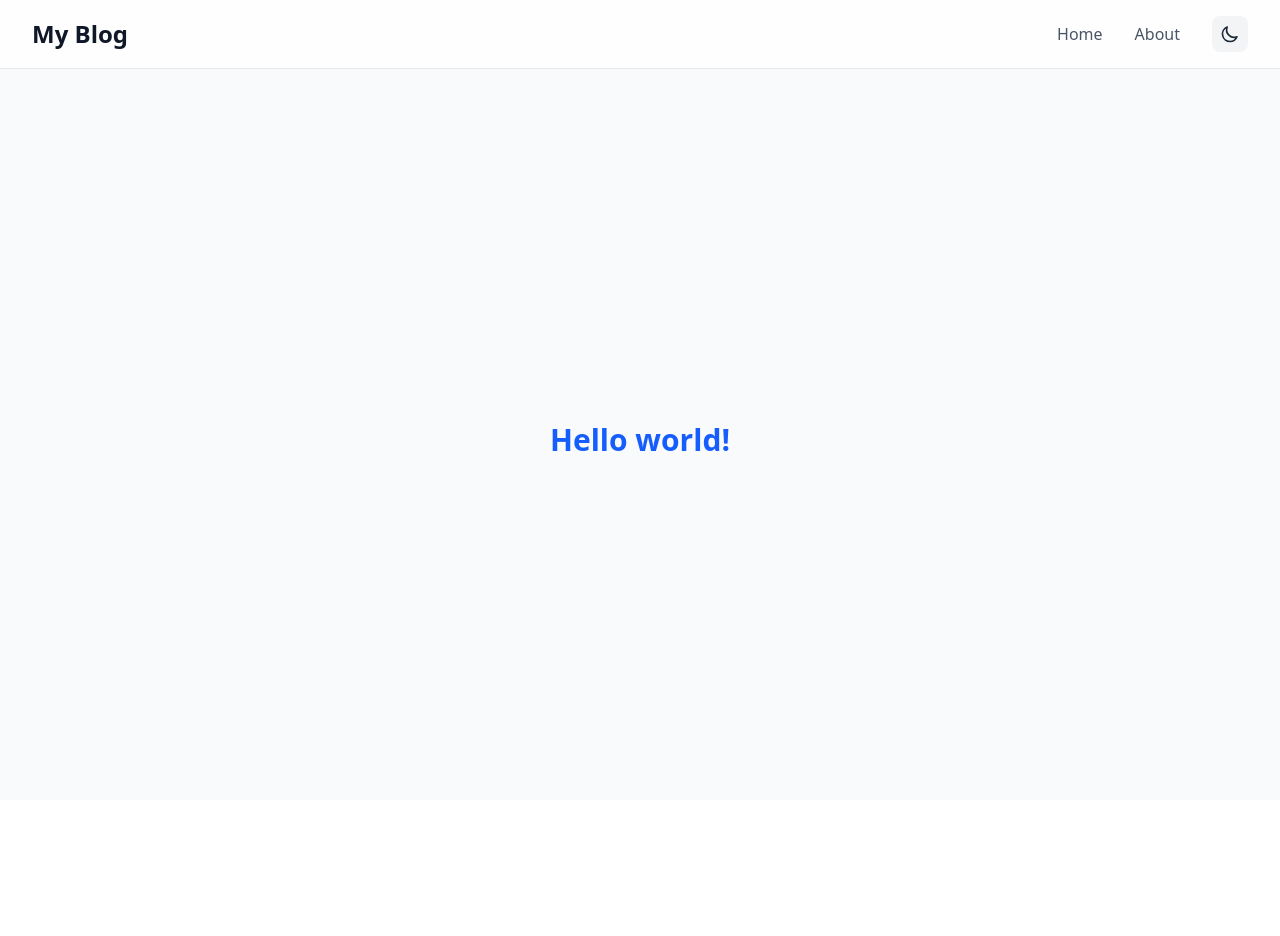
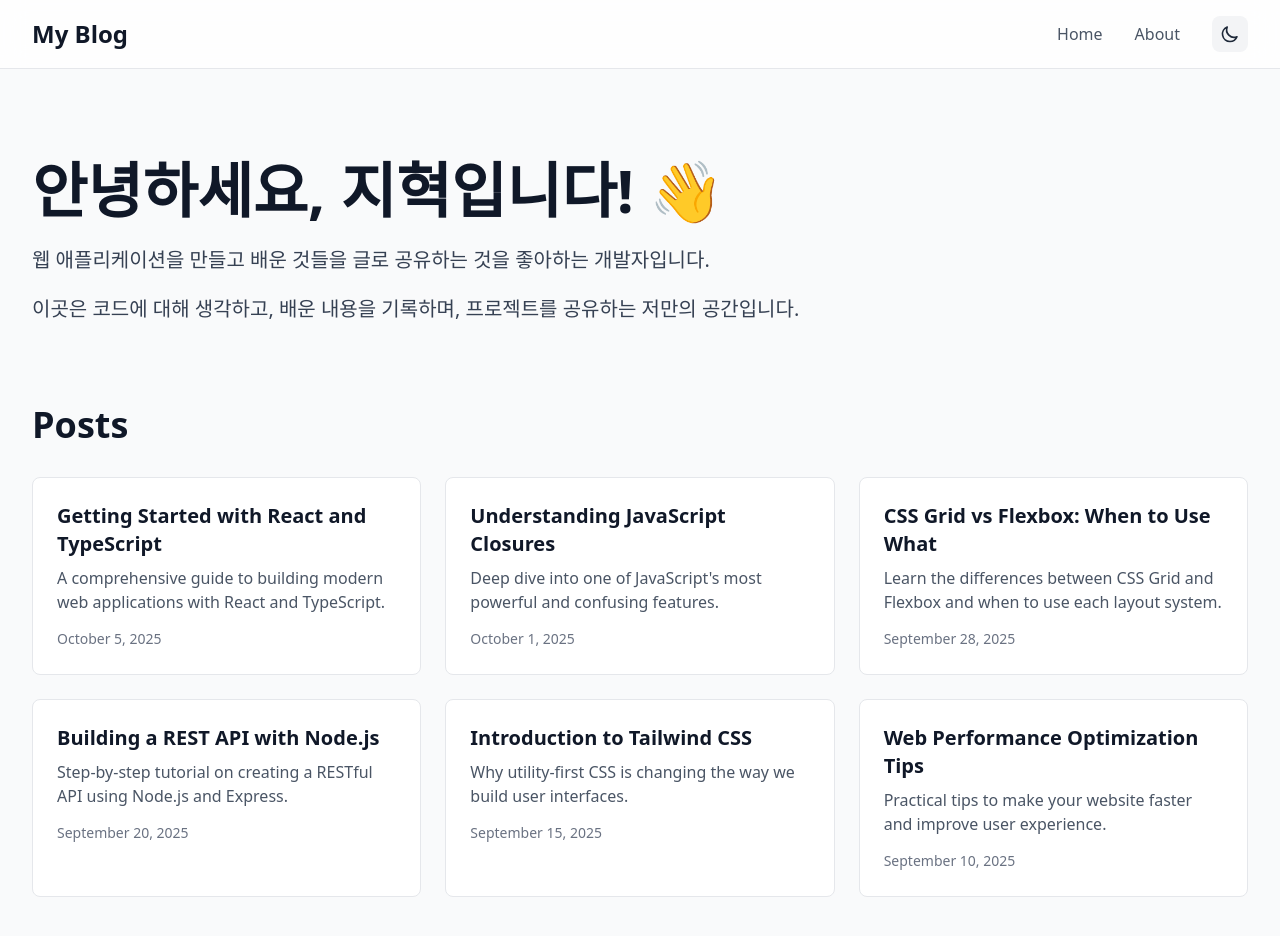
Before and after one commit to jihyukma123/blog, a React (Vite) app: page / in a window 1280 px wide. Shown: the top 936 px of the page. Before the commit the page ends 800 px from the top, so only its background shows below. Built offline with nearby package versions, Linux system fonts and the light colour scheme.

Commit message:
Add Introduction/Posts components

```diff
--- a/src/App.tsx
+++ b/src/App.tsx
@@ -1,5 +1,8 @@
 import { ThemeProvider } from "./contexts/ThemeContext";
 import { Header } from "./components/Header";
+import Introduction from "./components/Introduction";
+import ContentSection from "./components/ContentSection";
+import { blogPosts } from "./data/mockData";
 
 function App() {
   return (
@@ -7,13 +10,10 @@ function App() {
       <div className="min-h-screen bg-gray-50 dark:bg-gray-950 text-gray-900 dark:text-gray-100 transition-colors duration-300">
         <Header />
 
-        {/* Main Content - padding-top to account for fixed header */}
         <main className="pt-20">
-          <div className="flex items-center justify-center min-h-[calc(100vh-5rem)]">
-            <h1 className="text-3xl font-bold text-blue-600 dark:text-blue-400">
-              Hello world!
-            </h1>
-          </div>
+          <Introduction />
+
+          <ContentSection title="Posts" items={blogPosts} sectionId="posts" />
         </main>
       </div>
     </ThemeProvider>
--- /dev/null
+++ b/src/components/ArticleCard.tsx
@@ -0,0 +1,36 @@
+import React from "react";
+
+interface ArticleCardProps {
+  title: string;
+  description: string;
+  date: string;
+  link: string;
+}
+
+const ArticleCard: React.FC<ArticleCardProps> = ({
+  title,
+  description,
+  date,
+  link,
+}) => {
+  return (
+    <a
+      href={link}
+      className="block p-6 rounded-lg border border-gray-200 dark:border-gray-800
+                 bg-white dark:bg-gray-900
+                 hover:border-blue-500 dark:hover:border-blue-400
+                 transition-all duration-200
+                 hover:shadow-md dark:hover:shadow-blue-900/20"
+    >
+      <h3 className="text-xl font-semibold mb-2 text-gray-900 dark:text-gray-100">
+        {title}
+      </h3>
+      <p className="text-gray-600 dark:text-gray-400 mb-3 line-clamp-2">
+        {description}
+      </p>
+      <time className="text-sm text-gray-500 dark:text-gray-500">{date}</time>
+    </a>
+  );
+};
+
+export default ArticleCard;
--- /dev/null
+++ b/src/components/ContentSection.tsx
@@ -0,0 +1,38 @@
+import React from "react";
+import ArticleCard from "./ArticleCard";
+import type { Article } from "../types";
+
+interface ContentSectionProps {
+  title: string;
+  items: Article[];
+  sectionId: string;
+}
+
+const ContentSection: React.FC<ContentSectionProps> = ({
+  title,
+  items,
+  sectionId,
+}) => {
+  return (
+    <section id={sectionId} className="w-full pt-0 pb-12">
+      <div className="max-w-7xl mx-auto px-8">
+        <h2 className="text-3xl md:text-4xl font-bold text-gray-900 dark:text-gray-100 mb-8">
+          {title}
+        </h2>
+        <div className="grid grid-cols-1 md:grid-cols-2 lg:grid-cols-3 gap-6">
+          {items.map((item) => (
+            <ArticleCard
+              key={item.id}
+              title={item.title}
+              description={item.description}
+              date={item.date}
+              link={item.link}
+            />
+          ))}
+        </div>
+      </div>
+    </section>
+  );
+};
+
+export default ContentSection;
--- /dev/null
+++ b/src/components/Introduction.tsx
@@ -0,0 +1,25 @@
+import React from "react";
+
+const Introduction: React.FC = () => {
+  return (
+    <section className="w-full py-12 md:py-20">
+      <div className="max-w-7xl mx-auto px-8">
+        <div className="max-w-3xl">
+          <h1 className="text-4xl md:text-5xl lg:text-6xl font-bold mb-6 text-gray-900 dark:text-gray-100">
+            안녕하세요, 지혁입니다! 👋
+          </h1>
+          <p className="text-lg md:text-xl text-gray-700 dark:text-gray-300 mb-4 leading-relaxed">
+            웹 애플리케이션을 만들고 배운 것들을 글로 공유하는 것을 좋아하는
+            개발자입니다.
+          </p>
+          <p className="text-lg md:text-xl text-gray-700 dark:text-gray-300 leading-relaxed">
+            이곳은 코드에 대해 생각하고, 배운 내용을 기록하며, 프로젝트를
+            공유하는 저만의 공간입니다.
+          </p>
+        </div>
+      </div>
+    </section>
+  );
+};
+
+export default Introduction;
--- /dev/null
+++ b/src/data/mockData.ts
@@ -0,0 +1,154 @@
+import type { Article, Note, Project } from "../types";
+
+export const blogPosts: Article[] = [
+  {
+    id: "blog-1",
+    title: "Getting Started with React and TypeScript",
+    description:
+      "A comprehensive guide to building modern web applications with React and TypeScript.",
+    date: "October 5, 2025",
+    link: "/blog/react-typescript",
+  },
+  {
+    id: "blog-2",
+    title: "Understanding JavaScript Closures",
+    description:
+      "Deep dive into one of JavaScript's most powerful and confusing features.",
+    date: "October 1, 2025",
+    link: "/blog/javascript-closures",
+  },
+  {
+    id: "blog-3",
+    title: "CSS Grid vs Flexbox: When to Use What",
+    description:
+      "Learn the differences between CSS Grid and Flexbox and when to use each layout system.",
+    date: "September 28, 2025",
+    link: "/blog/css-grid-flexbox",
+  },
+  {
+    id: "blog-4",
+    title: "Building a REST API with Node.js",
+    description:
+      "Step-by-step tutorial on creating a RESTful API using Node.js and Express.",
+    date: "September 20, 2025",
+    link: "/blog/nodejs-rest-api",
+  },
+  {
+    id: "blog-5",
+    title: "Introduction to Tailwind CSS",
+    description:
+      "Why utility-first CSS is changing the way we build user interfaces.",
+    date: "September 15, 2025",
+    link: "/blog/tailwind-css-intro",
+  },
+  {
+    id: "blog-6",
+    title: "Web Performance Optimization Tips",
+    description:
+      "Practical tips to make your website faster and improve user experience.",
+    date: "September 10, 2025",
+    link: "/blog/web-performance",
+  },
+];
+
+export const notes: Note[] = [
+  {
+    id: "note-1",
+    title: "Quick Git Commands Reference",
+    description:
+      "A cheat sheet of the most commonly used Git commands for daily development.",
+    date: "October 6, 2025",
+    link: "/notes/git-commands",
+  },
+  {
+    id: "note-2",
+    title: "VS Code Shortcuts for Productivity",
+    description:
+      "Essential keyboard shortcuts to speed up your coding workflow in VS Code.",
+    date: "October 3, 2025",
+    link: "/notes/vscode-shortcuts",
+  },
+  {
+    id: "note-3",
+    title: "Array Methods in JavaScript",
+    description:
+      "Quick reference for map, filter, reduce, and other array methods.",
+    date: "September 29, 2025",
+    link: "/notes/array-methods",
+  },
+  {
+    id: "note-4",
+    title: "Async/Await Patterns",
+    description:
+      "Common patterns and best practices for handling asynchronous code.",
+    date: "September 25, 2025",
+    link: "/notes/async-await",
+  },
+  {
+    id: "note-5",
+    title: "React Hooks Cheat Sheet",
+    description:
+      "Quick reference for useState, useEffect, and other essential React hooks.",
+    date: "September 18, 2025",
+    link: "/notes/react-hooks",
+  },
+  {
+    id: "note-6",
+    title: "CSS Flexbox Basics",
+    description:
+      "Understanding flexbox properties and how to use them effectively.",
+    date: "September 12, 2025",
+    link: "/notes/flexbox-basics",
+  },
+];
+
+export const projects: Project[] = [
+  {
+    id: "project-1",
+    title: "Personal Blog Platform",
+    description:
+      "A minimalist blog built with React, TypeScript, and Tailwind CSS.",
+    date: "October 2025",
+    link: "/projects/blog-platform",
+  },
+  {
+    id: "project-2",
+    title: "Task Management App",
+    description:
+      "A productivity app for managing tasks and projects with drag-and-drop functionality.",
+    date: "September 2025",
+    link: "/projects/task-manager",
+  },
+  {
+    id: "project-3",
+    title: "Weather Dashboard",
+    description:
+      "Real-time weather information dashboard using external APIs and data visualization.",
+    date: "August 2025",
+    link: "/projects/weather-dashboard",
+  },
+  {
+    id: "project-4",
+    title: "E-commerce Store",
+    description:
+      "Full-stack e-commerce platform with shopping cart and payment integration.",
+    date: "July 2025",
+    link: "/projects/ecommerce-store",
+  },
+  {
+    id: "project-5",
+    title: "Markdown Editor",
+    description:
+      "A real-time markdown editor with live preview and syntax highlighting.",
+    date: "June 2025",
+    link: "/projects/markdown-editor",
+  },
+  {
+    id: "project-6",
+    title: "Portfolio Website",
+    description:
+      "A responsive portfolio website showcasing projects and skills.",
+    date: "May 2025",
+    link: "/projects/portfolio",
+  },
+];
--- /dev/null
+++ b/src/types/index.ts
@@ -0,0 +1,11 @@
+export interface Article {
+  id: string;
+  title: string;
+  description: string;
+  date: string;
+  link: string;
+}
+
+export interface Note extends Article {}
+
+export interface Project extends Article {}
```
